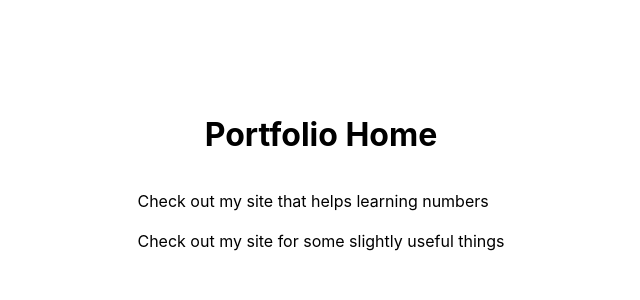
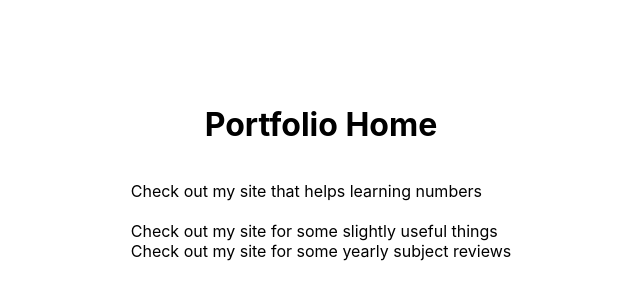
Before and after one commit to MagnusAustralia/portfolio, a Next.js app: page / in a window 1280 px wide. Shown: the part 220-520 px from the top of the page, without its empty margins (319-959 px from the left). Built offline with nearby package versions, Linux system fonts and the light colour scheme.

Commit message:
Review Link Added

```diff
--- a/components/Links.js
+++ b/components/Links.js
@@ -14,6 +14,10 @@ const Links = () => {
 				<a href="http://slightlyuseful.william-portfolio.design">
 					Check out my site for some slightly useful things
 				</a>
+				<br />
+				<a href="http://study-review.william-portfolio.design">
+					Check out my site for some yearly subject reviews
+				</a>
 			</p>
 		</div>
 	);
```
